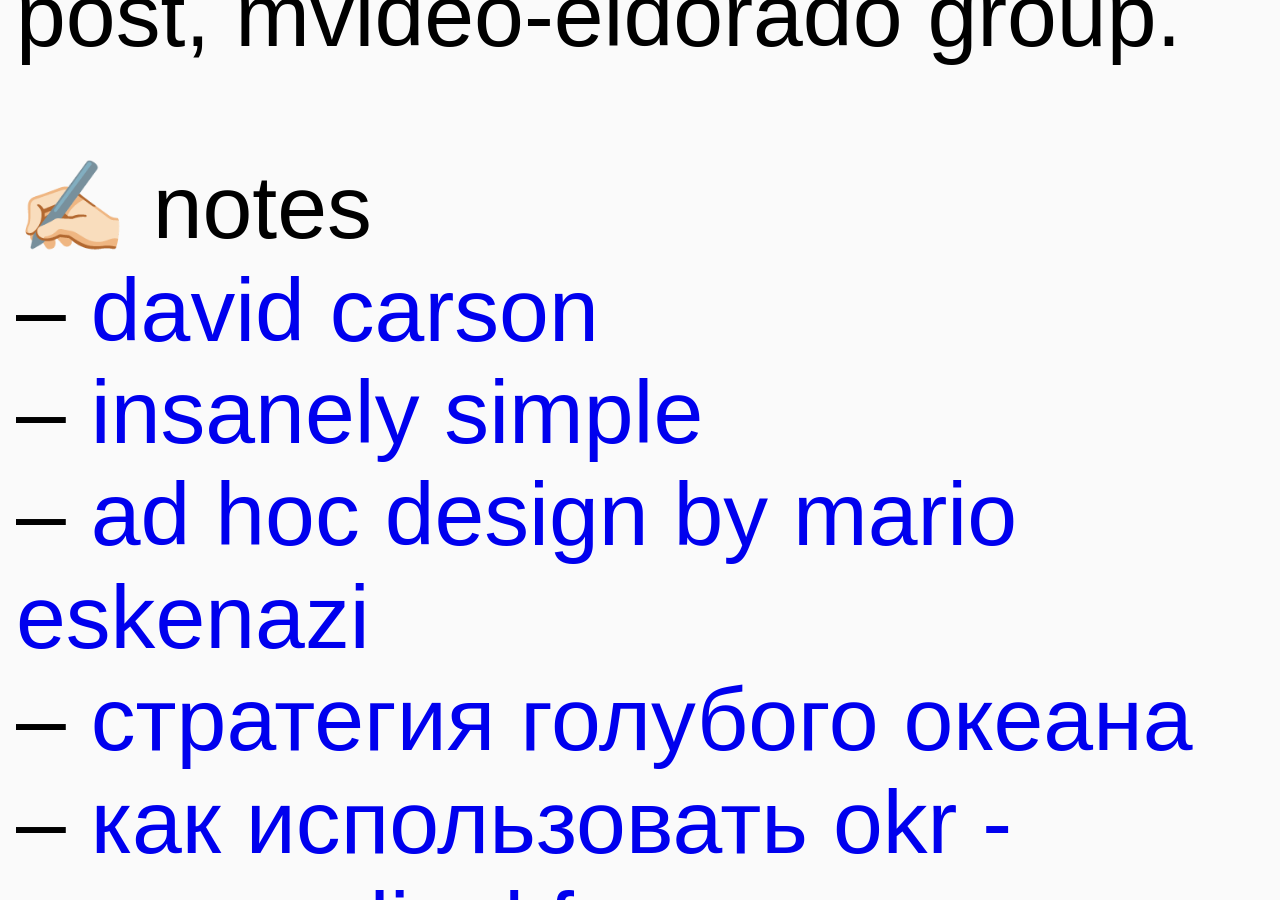
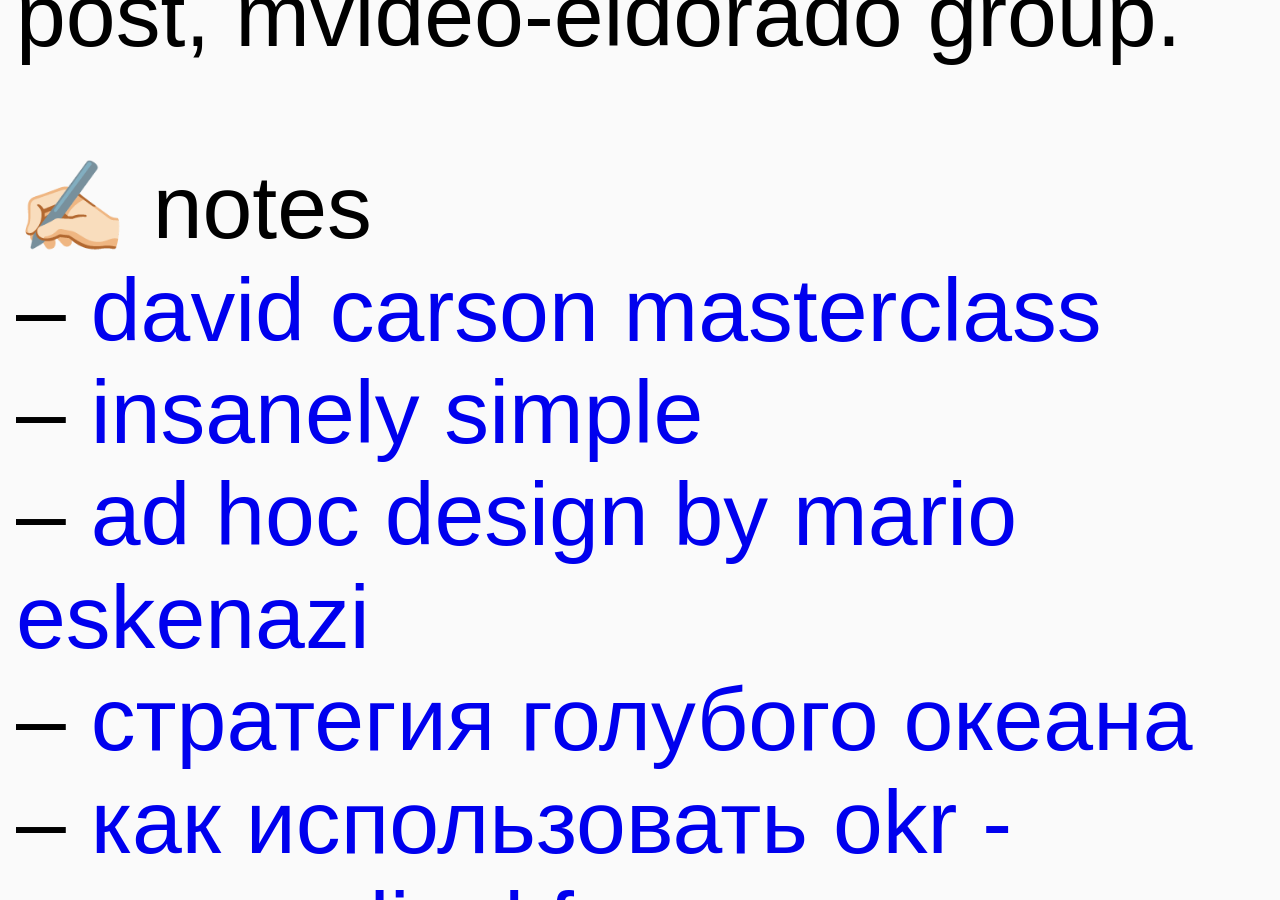
Before and after one commit to geravolobuev/geravolobuev, a Jekyll site: the page built from pages/index.md, in a window 1280 px wide and 900 px high, scrolled down 871 px. Built offline with Jekyll 4.4.1, drawn with Linux system fonts in a browser that asks for light colours.

Commit message:
Update 2023-09-22-carson-design.md

```diff
--- a/_posts/2023-09-22-carson-design.md
+++ b/_posts/2023-09-22-carson-design.md
@@ -1,11 +1,11 @@
 ---
 layout: post
-title: David Carson
+title: David Carson masterclass
 date: 2023-09-22 12:00:00 +0000
 description: Конспект курса
 ---
 
-## David Carson course notes
+## DAVID CARSON COURSE NOTES
 
 Use your intuition. Trust it.
 
```
